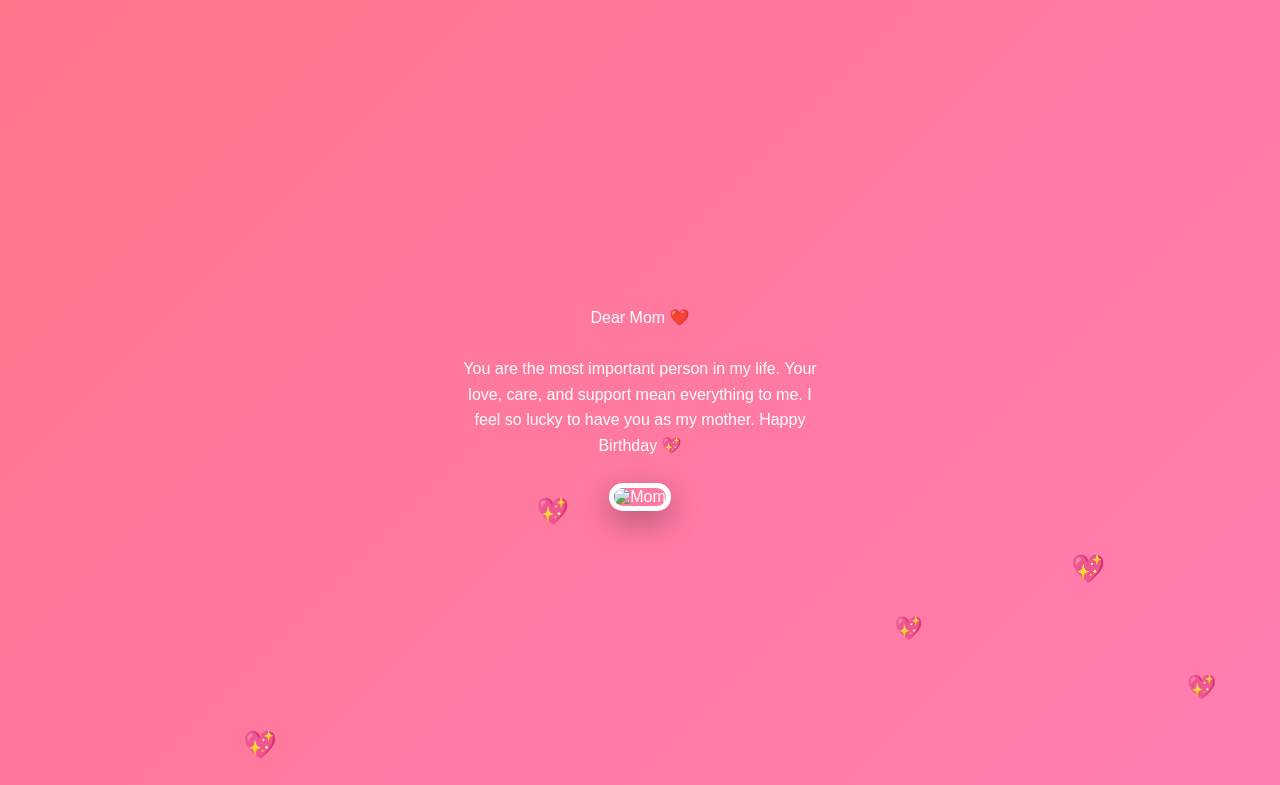
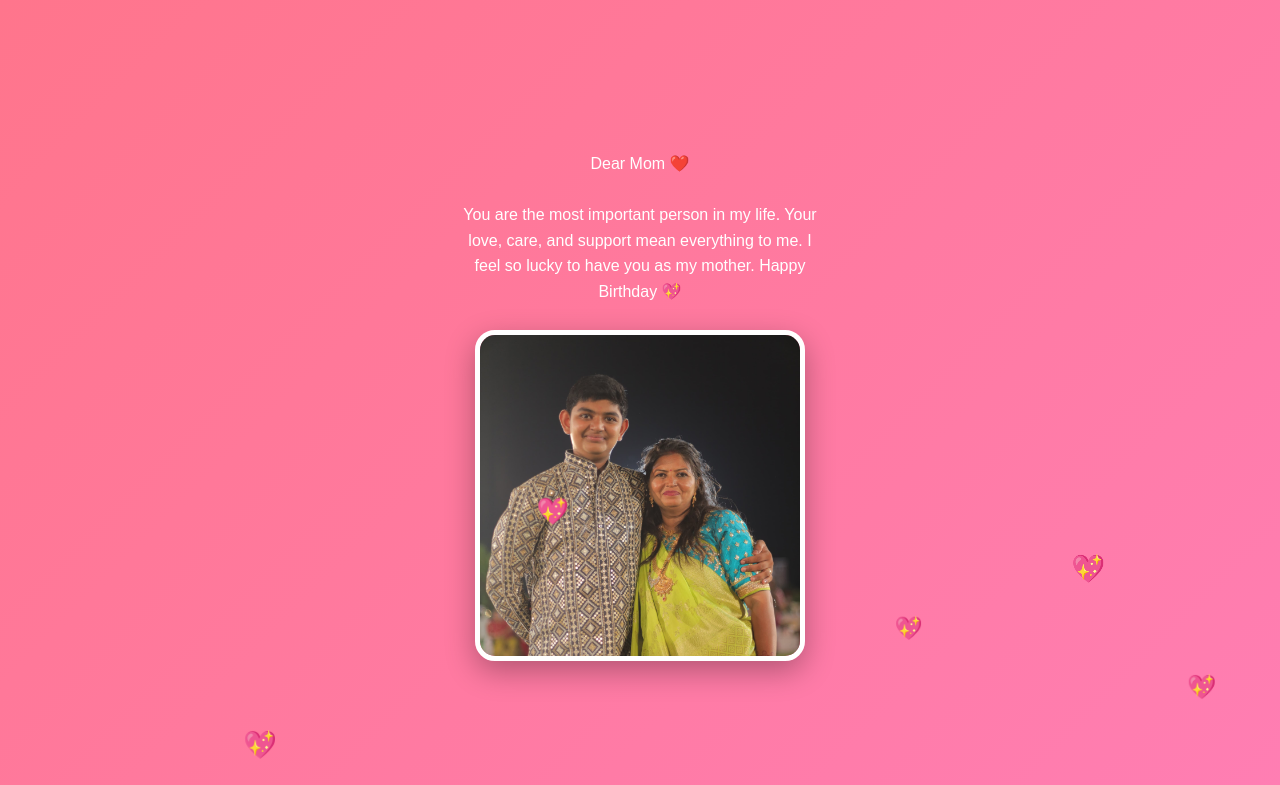
Before and after one commit to krxshhh-web/Happy-Birthday-maa, a plain HTML site: page surprise.html in a window 1280 px wide. Shown: the top 785 px of the page. Drawn offline with Linux system fonts and the light colour scheme; the site is published under a folder, as on GitHub Pages, so addresses that start at the root find nothing.

Commit message:
Fix image source path in surprise.html

```diff
--- a/surprise.html
+++ b/surprise.html
@@ -79,7 +79,7 @@ button {
     </p>
 
     <!-- Your Photo -->
-    <img src="/IMG_20260424_005838.jpg" alt="Mom">
+    <img src="IMG_20260424_005838.jpg" alt="Mom">
 
 
 </div>
```
